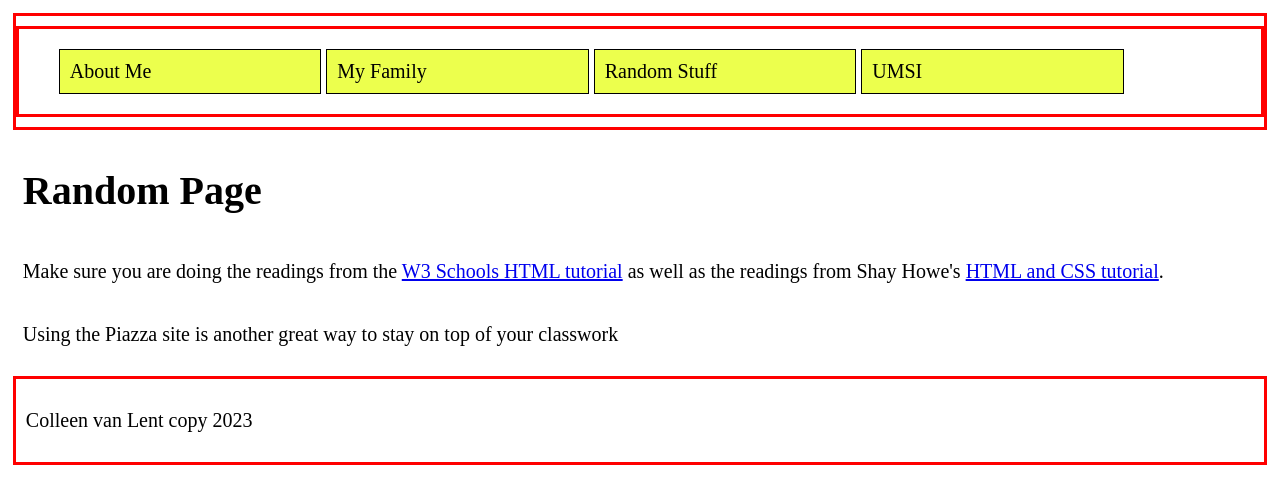
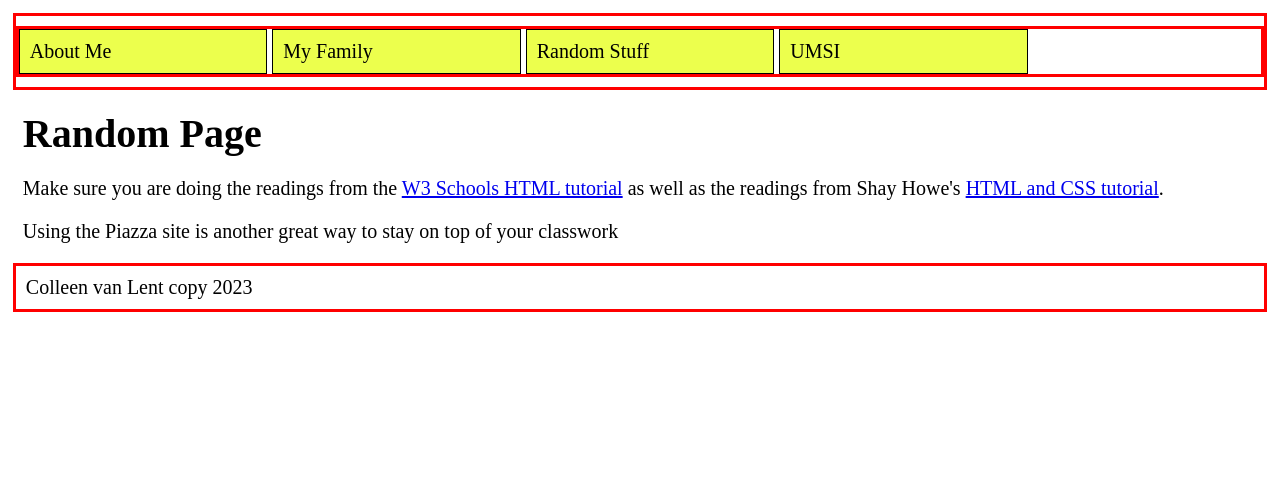
Before and after one commit to JESSIELIN0625/hw1-2023-Delete-, a plain HTML site: page random.html in a window 1280 px wide. Drawn offline with Linux system fonts and the light colour scheme.

Commit message:
Update random.html

```diff
--- a/random.html
+++ b/random.html
@@ -7,7 +7,7 @@
 	<meta charset="UTF-8">
 	<meta name="viewport" content="width=device-width, initial-scale=1.0">
 	<link rel="icon" type="image/x-icon" href="/images/favicon.ico">
-	<link rel="stylesheet" href="rest.css">
+	<link rel="stylesheet" href="reset.css">
 	<link rel="stylesheet" href="style.css">
 	<title>Random</title>
 </head>
```
